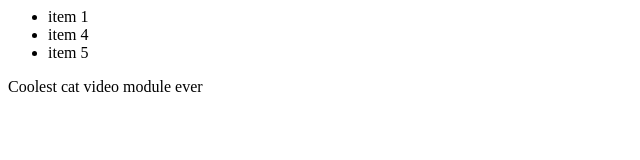
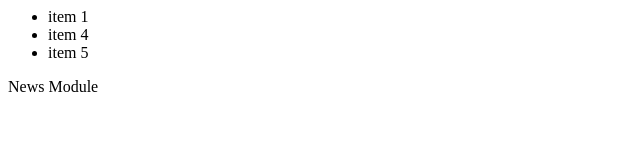
Before and after one commit to WestFossler/blueLagoon, a plain HTML site: page index.html in a window 1280 px wide. Shown: the full height of the page, 0-640 px from the left. Drawn offline with Linux system fonts and the light colour scheme.

Commit message:
added news module

```diff
--- a/index.html
+++ b/index.html
@@ -9,7 +9,7 @@
   </module-one>
 
     <module-two>
-    <div>Coolest cat video module ever</div>
+    <div>News Module</div>
   </module-two>
 </body>
 </html>
```
